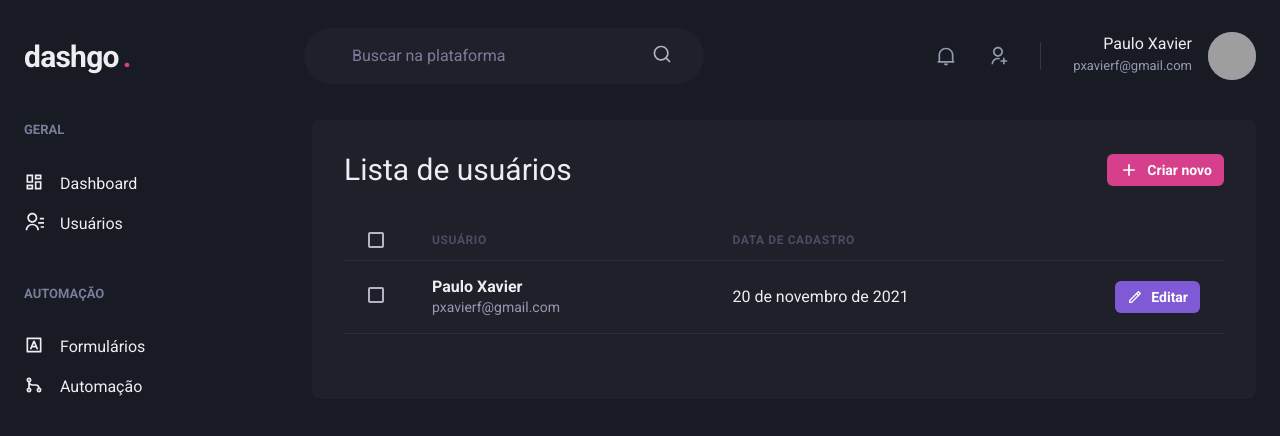
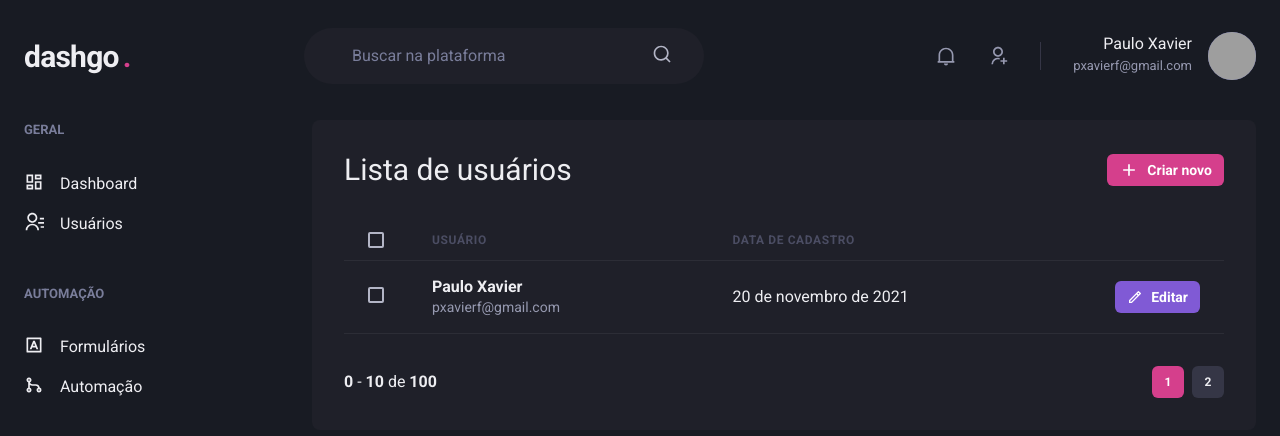
Before and after one commit to PauloGrijp/dashgo, a Next.js app: page /users in a window 1280 px wide. Shown: the top 436 px of the page. Built offline with nearby package versions, Linux system fonts and the light colour scheme; grey boxes are pictures that could not be loaded.

Commit message:
paginação da tela de listagem de usuarios

```diff
--- /dev/null
+++ b/src/components/Pagination.tsx
@@ -0,0 +1,43 @@
+import { Stack, Button, Box } from "@chakra-ui/react";
+
+export function Pagination() {
+  return (
+    <Stack
+      direction={["column", "row"]}
+      mt="8"
+      justify="space-between"
+      align="center"
+      spacing="6"
+    >
+      <Box>
+        <strong>0</strong> - <strong>10</strong> de <strong>100</strong>
+      </Box>
+      <Stack direction="row" spacing="2">
+        <Button
+          size="sm"
+          fontSize="xs"
+          width="4"
+          colorScheme="pink"
+          disabled
+          _disabled={{
+            bg: 'pink.500',
+            cursor: 'default',
+          }}
+        >
+          1
+        </Button>
+        <Button
+          size="sm"
+          fontSize="xs"
+          width="4"
+          bg="gray.700"
+          _hover={{
+            bg: 'gray.500'
+          }}
+        >
+            2
+        </Button>
+      </Stack>
+    </Stack>
+  );
+}
--- a/src/pages/users/index.tsx
+++ b/src/pages/users/index.tsx
@@ -15,6 +15,7 @@
 } from "@chakra-ui/react";
 import { RiAddLine, RiPencilLine } from "react-icons/ri";
 import { Header } from "../../components/Header";
+import { Pagination } from "../../components/Pagination";
 import { SideBar } from "../../components/SideBar";
 
 export default function UserList() {
@@ -84,6 +85,8 @@
               </Tr>
             </Tbody>
           </Table>
+
+          <Pagination />
         </Box>
       </Flex>
     </Box>
```
